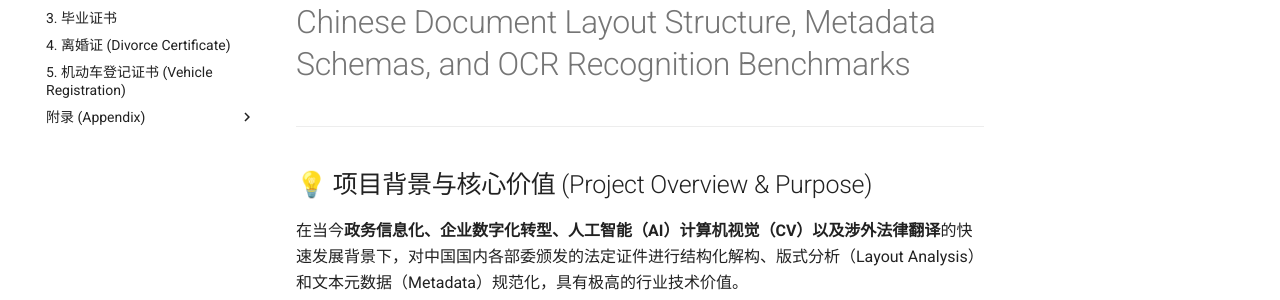
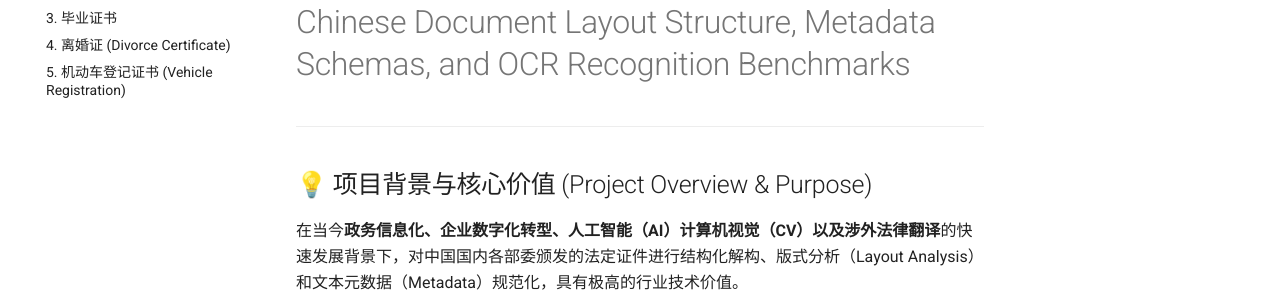
Before and after one commit to kouyac/bdcfzc, an MkDocs documentation site: the page built from docs/index.md, in a window 1280 px wide. Shown: the part 219-519 px from the top of the page. Built offline with MkDocs 1.6.1 and Material for MkDocs 9.7.7, drawn with Linux system fonts in a browser that asks for light colours.

Commit message:
Update mkdocs.yml

```diff
--- a/mkdocs.yml
+++ b/mkdocs.yml
@@ -11,6 +11,3 @@ nav:
   - 3. 毕业证书: bachelor.md
   - 4. 离婚证 (Divorce Certificate): divorce_certificate.md
   - 5. 机动车登记证书 (Vehicle Registration): vehicle_registration.md
-  - 附录 (Appendix):
-      - 常见证件防伪特征概述: appendix/security_features.md
-      - 常用术语中英文对照表: appendix/glossary.md
```
